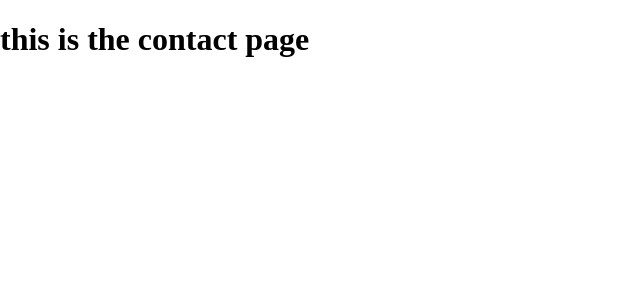
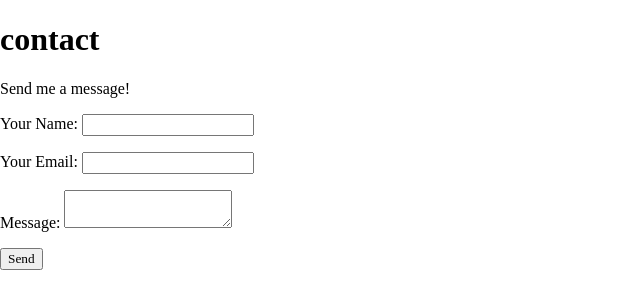
Before and after one commit to Aereli/Portfolio-React, a React (Create React App) app: page /contact in a window 1280 px wide. Shown: the top 308 px of the page, without its empty margins (0-640 px from the left). Built offline with nearby package versions, Linux system fonts and the light colour scheme; a web font is replaced by a local one.

Commit message:
followed netlify docs to add Form Handling

```diff
--- a/public/index.html
+++ b/public/index.html
@@ -31,6 +31,12 @@
   <body>
     <noscript>You need to enable JavaScript to run this app.</noscript>
     <div id="root"></div>
+
+    <form name="contact" netlify netlify-honeypot="bot-field" hidden>
+      <input type="text" name="name" />
+      <input type="email" name="email" />
+      <textarea name="message"></textarea>
+    </form>
     <!--
       This HTML file is a template.
       If you open it directly in the browser, you will see an empty page.
--- a/src/pages/contact.js
+++ b/src/pages/contact.js
@@ -4,7 +4,23 @@ class Contact extends React.Component{
   render(){
     return(
       <>
-       <h1> this is the contact page</h1>
+        <h1>contact</h1>
+        <p> Send me a message!</p>
+        <form name="contact" method="post" action="POST" data-netlify="true">
+        <input type="hidden" name="form-name" value="contact" />
+          <p>
+            <label>Your Name: <input type="text" name="name"/></label>
+          </p>
+          <p>
+            <label>Your Email: <input type="email" name="email"/></label>
+          </p>
+          <p>
+            <label>Message: <textarea name="message"></textarea></label>
+          </p>
+          <p>
+            <button type="submit">Send</button>
+          </p>
+        </form>
       </>
     )
   }
```
